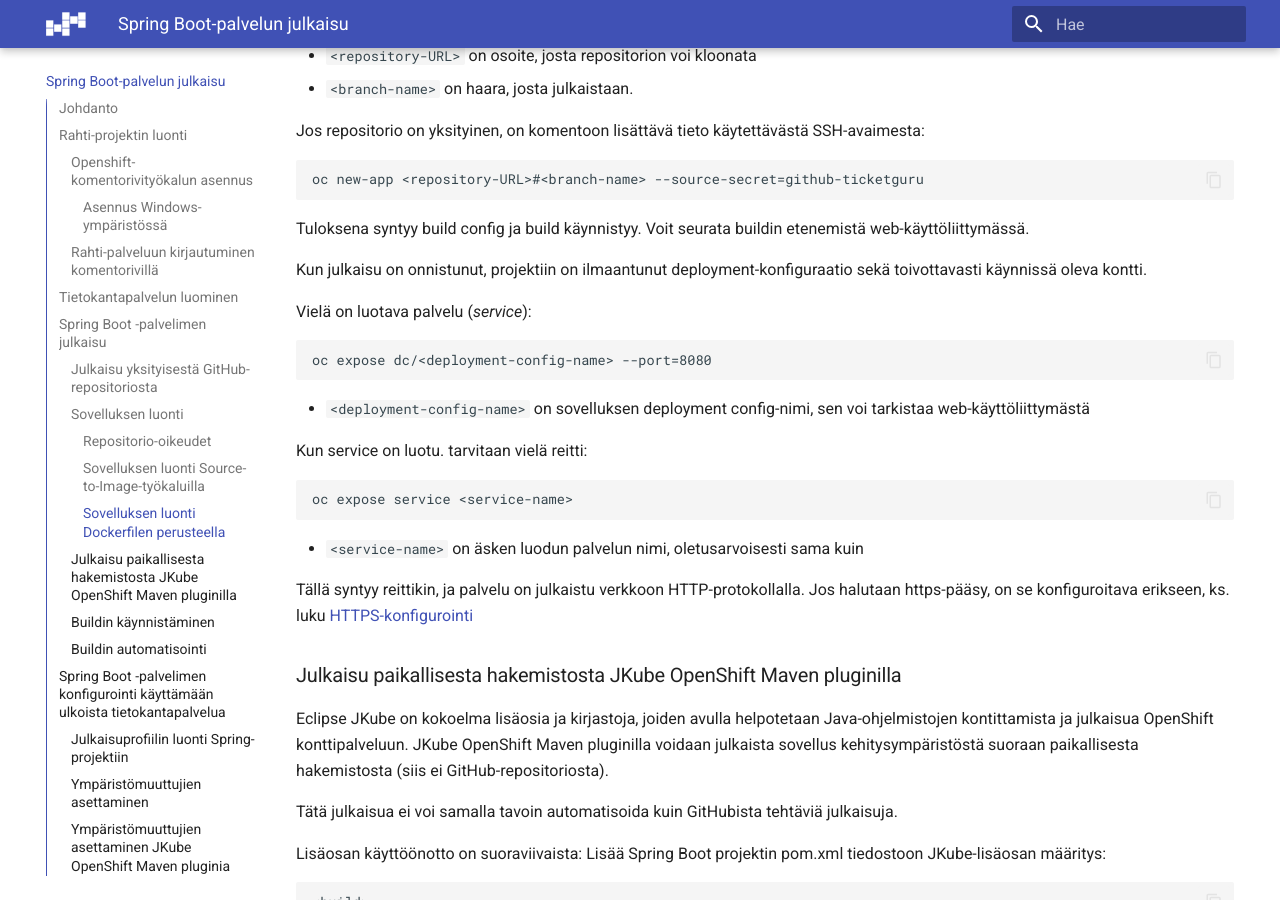
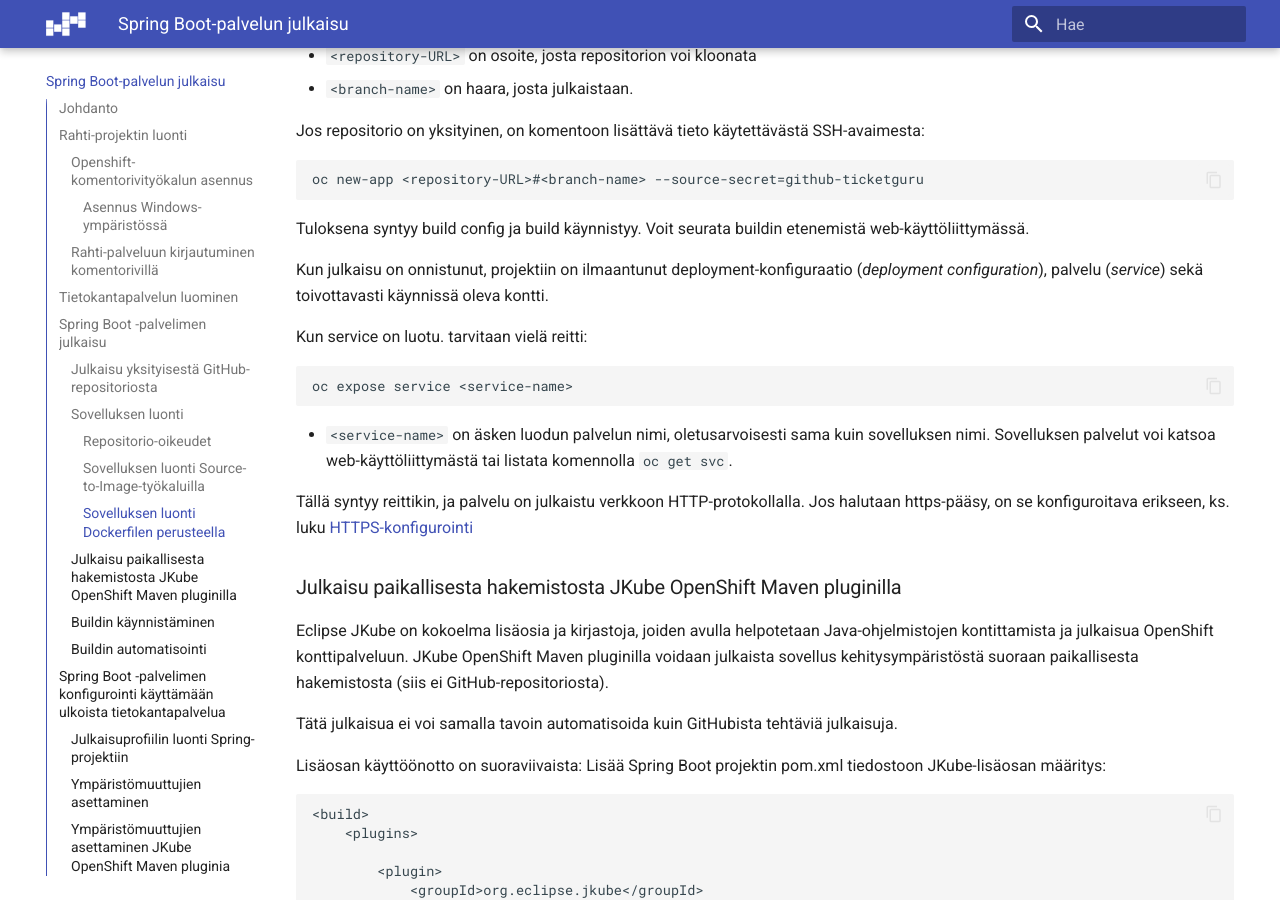
Before and after one commit to haagahelia/hh-csc-docs, an MkDocs documentation site: the page built from docs/ohje_spring_rahti.md, in a window 1280 px wide and 900 px high, scrolled down 11127 px. Built offline with MkDocs 1.6.1 and Material for MkDocs 9.7.7, drawn with Linux system fonts in a browser that asks for light colours; some of the changed text lies outside the part shown.

Commit message:
Korjattu Spring-ohjeeseen Dockerfile-osion reitinluontiohjetta

````diff
--- a/docs/ohje_spring_rahti.md
+++ b/docs/ohje_spring_rahti.md
@@ -276,20 +276,14 @@
 
 Tuloksena syntyy build config ja build käynnistyy. Voit seurata buildin etenemistä web-käyttöliittymässä.
 
-Kun julkaisu on onnistunut, projektiin on ilmaantunut deployment-konfiguraatio sekä toivottavasti käynnissä oleva kontti.
-
-Vielä on luotava palvelu (_service_):
-```bash
-oc expose dc/<deployment-config-name> --port=8080
-```
-- `<deployment-config-name>` on sovelluksen deployment config-nimi, sen voi tarkistaa web-käyttöliittymästä
+Kun julkaisu on onnistunut, projektiin on ilmaantunut deployment-konfiguraatio (_deployment configuration_), palvelu (_service_) sekä toivottavasti käynnissä oleva kontti.
 
 Kun service on luotu. tarvitaan vielä reitti:
 
 ```bash
 oc expose service <service-name>
 ```
-- `<service-name>` on äsken luodun palvelun nimi, oletusarvoisesti sama kuin <deployment-config-name>
+- `<service-name>` on äsken luodun palvelun nimi, oletusarvoisesti sama kuin sovelluksen nimi. Sovelluksen palvelut voi katsoa web-käyttöliittymästä tai listata komennolla `oc get svc`.
 
 Tällä syntyy reittikin, ja palvelu on julkaistu verkkoon HTTP-protokollalla. Jos halutaan https-pääsy, on se konfiguroitava erikseen, ks. luku [HTTPS-konfigurointi](#https-konfigurointi)
 
@@ -470,6 +464,13 @@
 ```bash
 oc create route edge --service=<service-name>
 ```
+
+Jos olet jo luonut suojaamattoman reitin eikä komento siksi onnistu, voit poistaa vanhan reitin komennolla
+```bash
+oc delete route <route-name>
+```
+- `<route-name>` on reitin nimi. Reitin nimi on oletusarvoisesti sama kuin palvelun nimi. Voit listata olemassaolevat reitit komennolla `oc get route`.
+
 Web-käyttöliittymässä määritys tehdään Rahti-sovelluksen Route-määrittelyssä.
 
 ![](img/rahti_routes.png)
````
